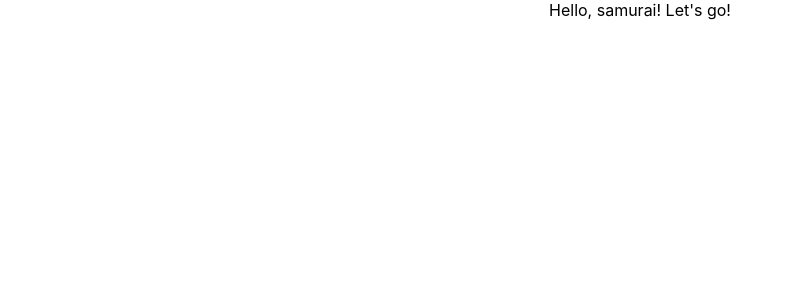
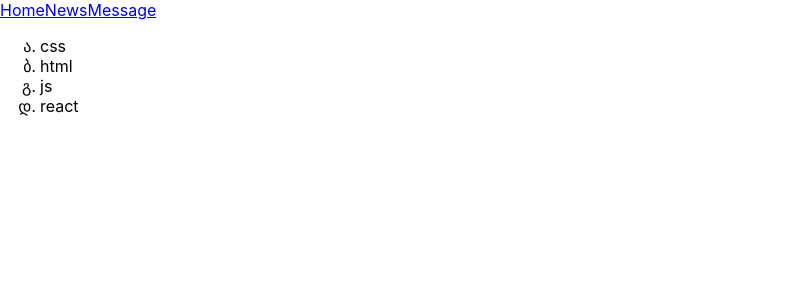
Before and after one commit to Tim1222/samurai_way, a React (Create React App) app: page / in a window 1280 px wide. Shown: the top 300 px of the page, without its empty margins (0-792 px from the left). Built offline with nearby package versions, Linux system fonts and the light colour scheme.

Commit message:
9_lessons_add_technologies_and_header

```diff
--- a/src/App.css
+++ b/src/App.css
@@ -1,38 +1,3 @@
-.App {
-  text-align: center;
+ul li {
+  list-style-type: georgian;
 }
-
-.App-logo {
-  height: 40vmin;
-  pointer-events: none;
-}
-
-@media (prefers-reduced-motion: no-preference) {
-  .App-logo {
-    animation: App-logo-spin infinite 20s linear;
-  }
-}
-
-.App-header {
-  background-color: #282c34;
-  min-height: 100vh;
-  display: flex;
-  flex-direction: column;
-  align-items: center;
-  justify-content: center;
-  font-size: calc(10px + 2vmin);
-  color: white;
-}
-
-.App-link {
-  color: #61dafb;
-}
-
-@keyframes App-logo-spin {
-  from {
-    transform: rotate(0deg);
-  }
-  to {
-    transform: rotate(360deg);
-  }
-}
--- a/src/App.tsx
+++ b/src/App.tsx
@@ -1,12 +1,21 @@
 import React from 'react';
 import './App.css';
+import Technologies from './Technologies';
+import Header from './Header';
 
-function App() {
-  return (
-    <div className="App">
-     Hello, samurai! Let's go!
-    </div>
-  );
+const App = () => {
+    return (
+        <div>
+            <Header/>
+            <Technologies/>
+        </div>
+    );
 }
 
+
+
+
+
+
+
 export default App;
--- /dev/null
+++ b/src/Header.tsx
@@ -0,0 +1,11 @@
+import React from "react";
+
+const Header = () => {
+    return (<div>
+        <a href='#s'>Home</a>
+        <a href='#s'>News</a>
+        <a href='#s'>Message</a>
+        </div>)
+}
+
+export default Header;
--- /dev/null
+++ b/src/Technologies.tsx
@@ -0,0 +1,16 @@
+import React from "react";
+
+const Technologies = () => {
+    return (
+        <div>
+            <ul>
+                <li>css</li>
+                <li>html</li>
+                <li>js</li>
+                <li>react</li>
+            </ul>
+        </div>
+    );
+}
+
+export default Technologies;
```
